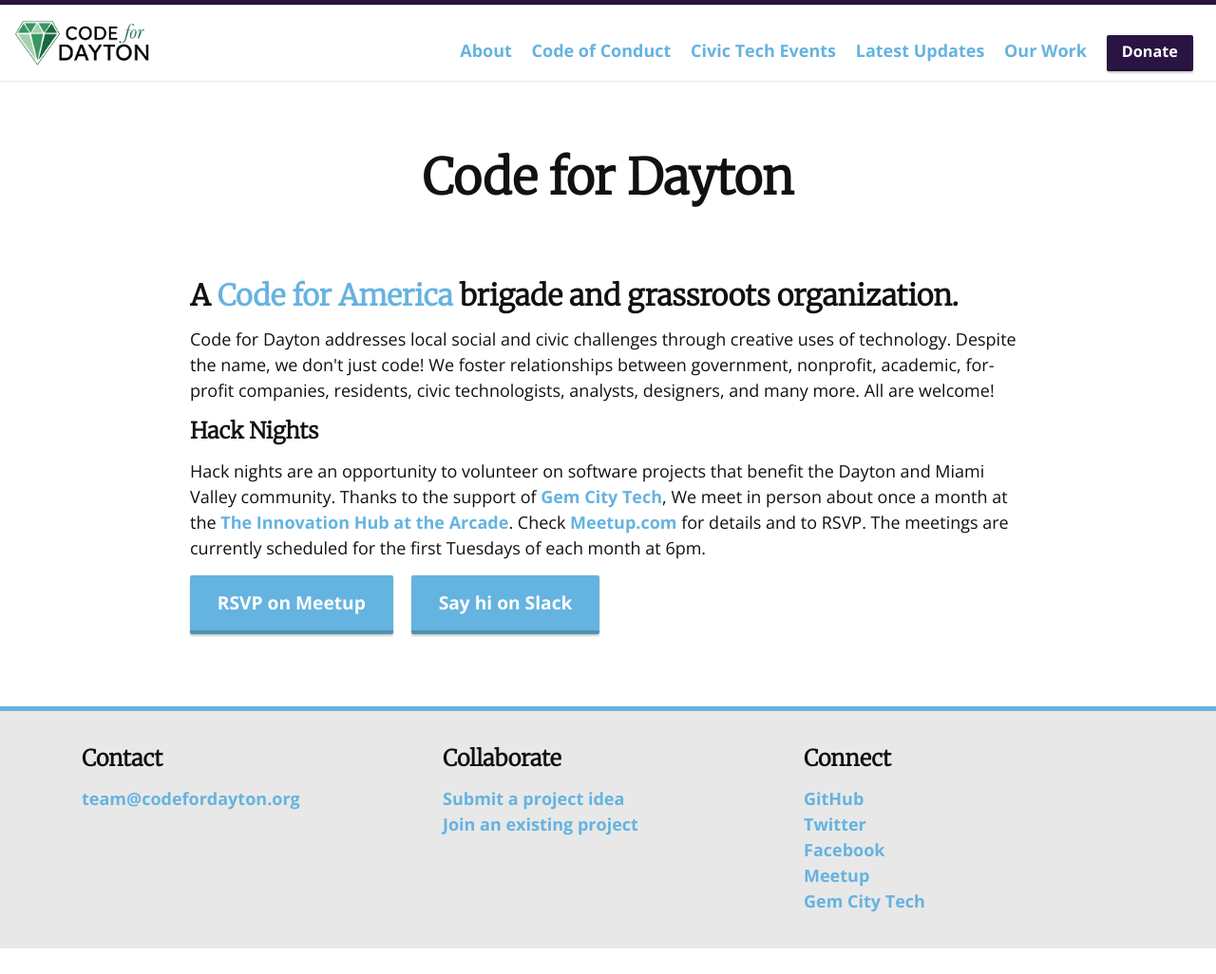
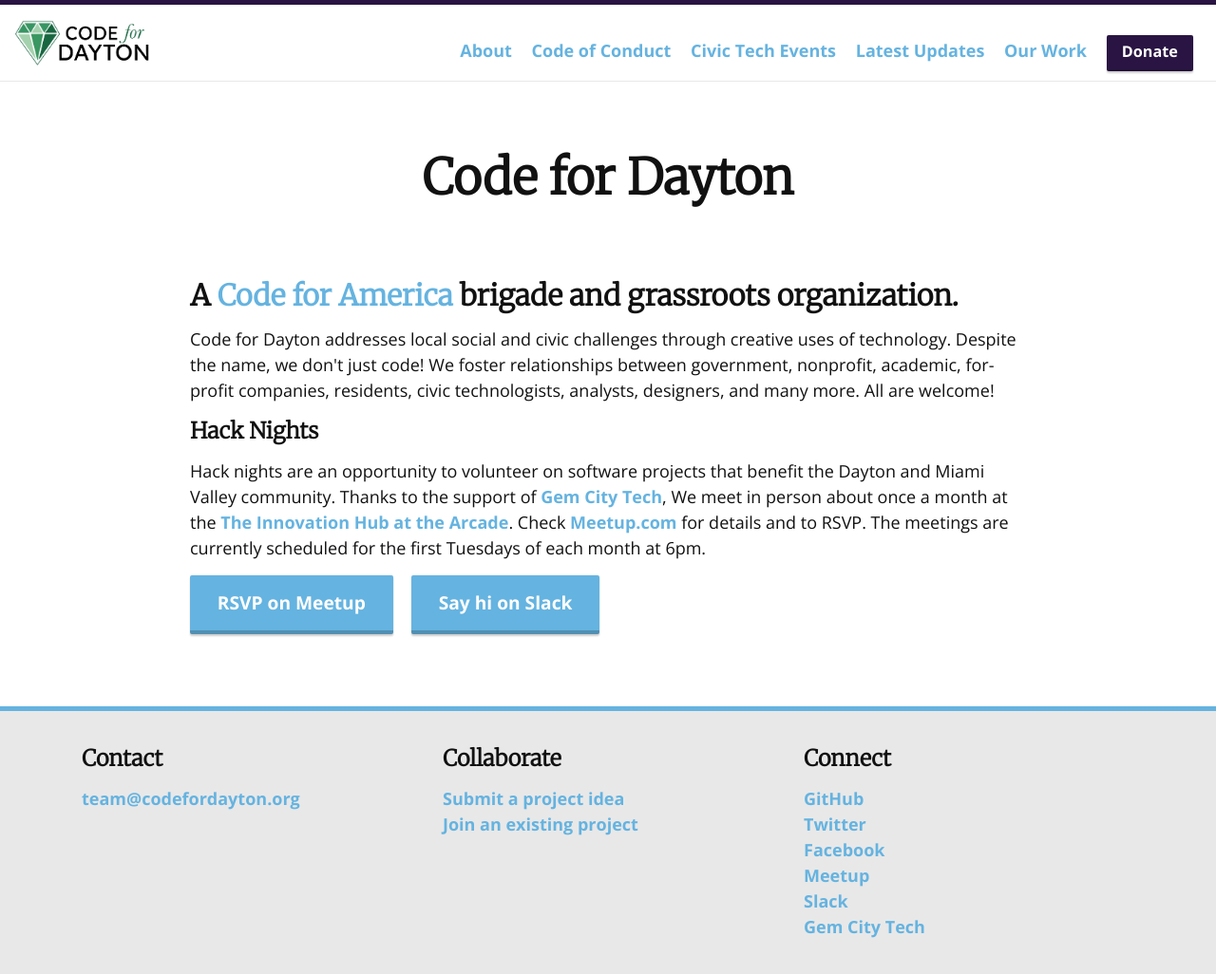
Before and after one commit to codefordayton/codefordayton.org, a Jekyll site: the page built from index.html, in a window 1280 px wide. Shown: the whole page at 95% size. Built offline with Jekyll 4.4.1, drawn with Linux system fonts in a browser that asks for light colours; nearby versions of some CDN libraries; before the commit the page ends 999 px from its top, so only the background shows below that.

Commit message:
Adding Slack to the footer.

```diff
--- a/_includes/footer.html
+++ b/_includes/footer.html
@@ -22,6 +22,7 @@
         <a href="{{ site.twitter_url }}">Twitter</a><br />
         <a href="{{ site.facebook_url }}">Facebook</a><br />
         <a href="{{ site.meetup_url }}">Meetup</a><br />
+        <a href="{{ site.slack_url }}">Slack</a><br />
         <a href="https://www.gemcity.tech/">Gem City Tech</a>
       </div>
     </div>
```
